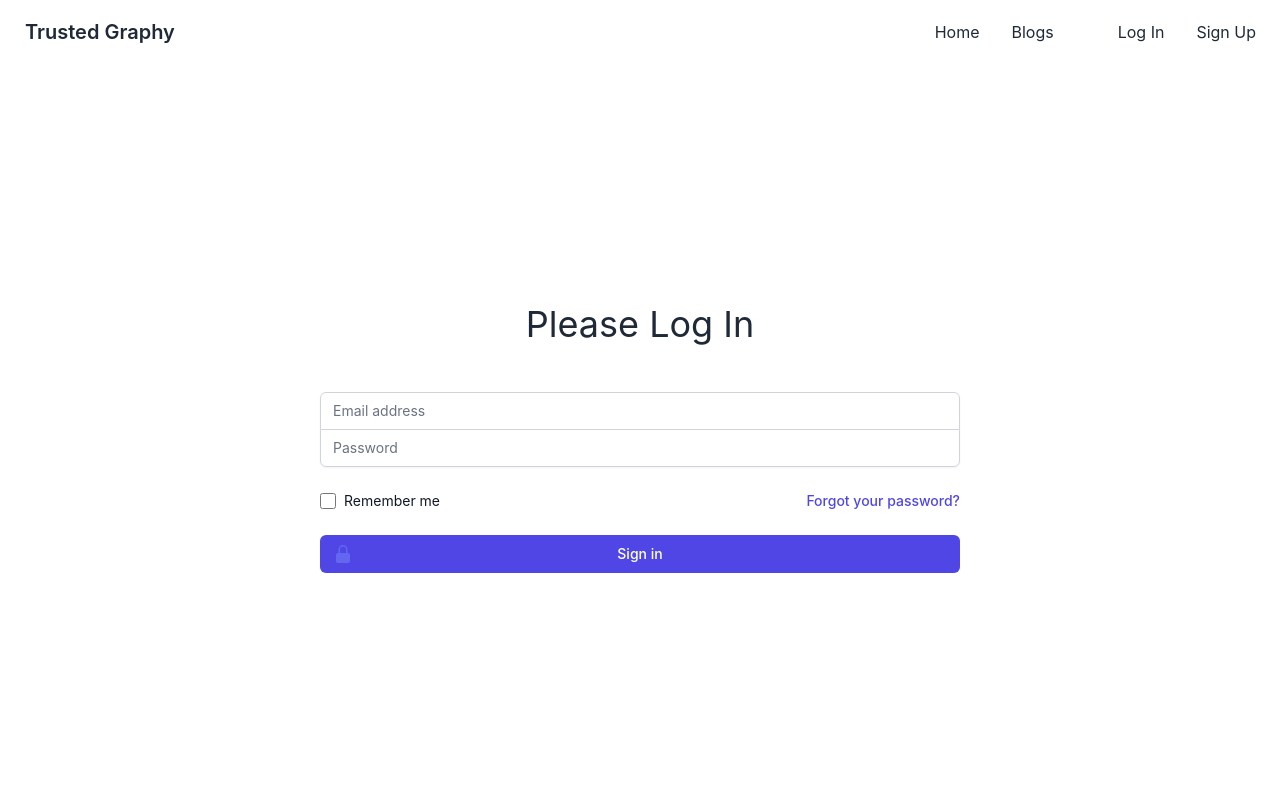
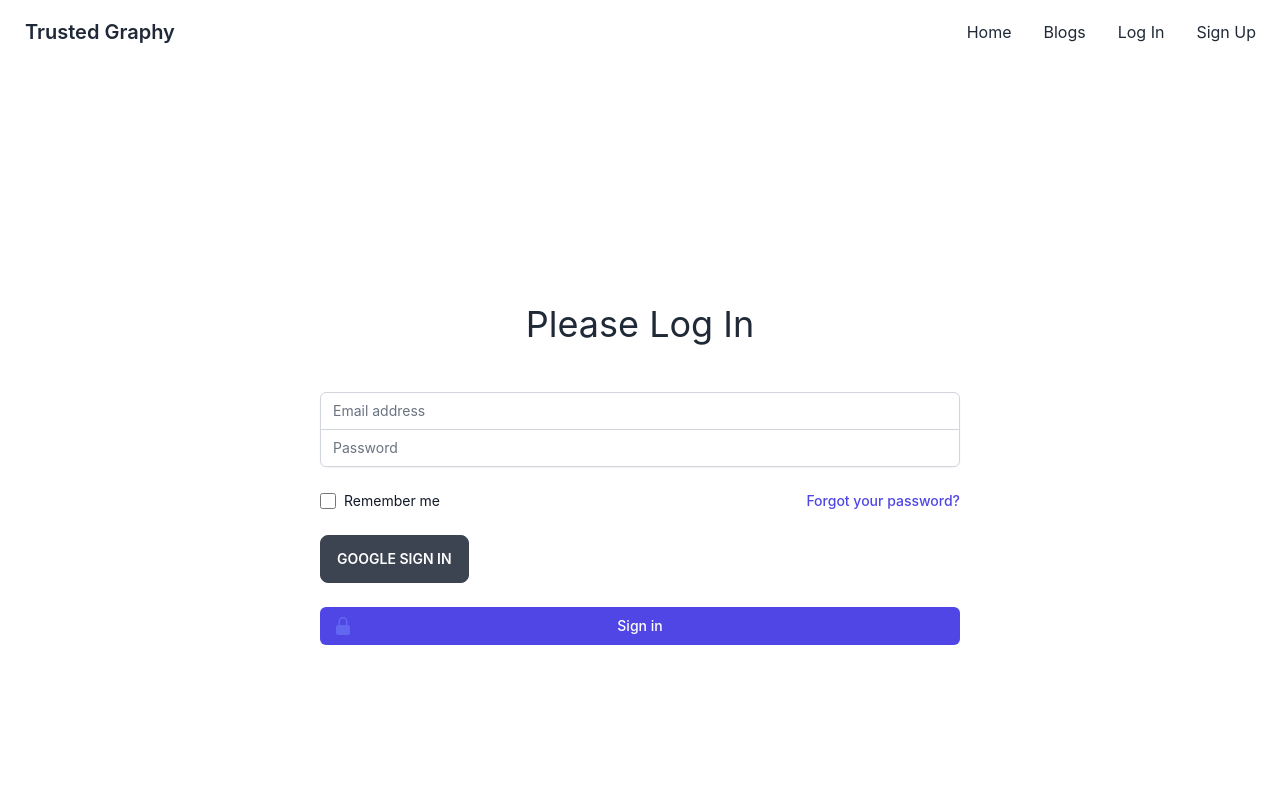
Before and after one commit to Rokibul-bd/trusted-graphy-client, a React (Create React App) app: page /login in a window 1280 px wide. Shown: the top 800 px of the page. Built offline with nearby package versions, Linux system fonts and the light colour scheme; no server answers.

Commit message:
google sign setup

```diff
--- a/src/contexts/AuthProvider/AuthProvider.js
+++ b/src/contexts/AuthProvider/AuthProvider.js
@@ -1,11 +1,16 @@
 import React, { createContext, useEffect, useState } from 'react';
-import { createUserWithEmailAndPassword, getAuth, onAuthStateChanged, signInWithEmailAndPassword, signOut } from 'firebase/auth'
+import { createUserWithEmailAndPassword, getAuth, GoogleAuthProvider, onAuthStateChanged, signInWithEmailAndPassword, signInWithPopup, signOut } from 'firebase/auth'
 import app from '../../firebase/firebase.config'
 export const AuthContext = createContext()
 const auth = getAuth(app)
 const AuthProvider = ({ children }) => {
     const [user, setUser] = useState(null);
-    const [loadding, setLoadding] = useState(true)
+    const [loadding, setLoadding] = useState(true);
+
+    const googleProvider = new GoogleAuthProvider();
+    const googleSignIn = () => {
+        signInWithPopup(auth, googleProvider)
+    }
     const createUser = (email, password) => {
         setLoadding(true)
         return createUserWithEmailAndPassword(auth, email, password)
@@ -33,7 +38,9 @@ const AuthProvider = ({ children }) => {
         logIn,
         loadding,
         user,
-        logOut
+        logOut,
+        googleSignIn
+
     }
 
     return (
--- a/src/pages/Login/LogIn.js
+++ b/src/pages/Login/LogIn.js
@@ -2,6 +2,7 @@ import React, { useContext, useState } from 'react';
 import { useLocation, useNavigate } from 'react-router-dom';
 import { AuthContext } from '../../contexts/AuthProvider/AuthProvider';
 import useTitle from '../../hooks/useTitle';
+import GoogleSign from '../Shared/GoogleSignButton/GoogleSign';
 
 const LogIn = () => {
     const { logIn } = useContext(AuthContext);
@@ -55,6 +56,9 @@ const LogIn = () => {
             </div>
             <p className='text-red-400'>{error}</p>
             <div>
+                <GoogleSign></GoogleSign>
+            </div>
+            <div>
                 <button type="submit" className="group relative flex w-full justify-center rounded-md border border-transparent bg-indigo-600 py-2 px-4 text-sm font-medium text-white hover:bg-indigo-700 focus:outline-none focus:ring-2 focus:ring-indigo-500 focus:ring-offset-2">
                     <span className="absolute inset-y-0 left-0 flex items-center pl-3">
                         <svg className="h-5 w-5 text-indigo-500 group-hover:text-indigo-400" xmlns="http://www.w3.org/2000/svg" viewBox="0 0 20 20" fill="currentColor" aria-hidden="true">
--- a/src/pages/Register/Register.js
+++ b/src/pages/Register/Register.js
@@ -2,6 +2,7 @@ import React, { useContext, useState } from 'react';
 import { Link, useNavigate } from 'react-router-dom';
 import { AuthContext } from '../../contexts/AuthProvider/AuthProvider';
 import useTitle from '../../hooks/useTitle';
+import GoogleSign from '../Shared/GoogleSignButton/GoogleSign';
 
 const Register = () => {
     const { createUser } = useContext(AuthContext)
@@ -60,7 +61,9 @@ const Register = () => {
                 </div>
                 <p className='text-red-400 mx-8'>{error}</p>
                 <small className='px-8 text-base'>Already haven account? <Link className='link-hover text-yellow-500' to="/login">Log In</Link> </small>
-
+                <div className='mx-12 my-12'>
+                    <GoogleSign></GoogleSign>
+                </div>
                 <div className="bg-gray-50 px-4 py-3 text-right sm:px-6">
                     <button type="submit" className="inline-flex justify-center rounded-md border border-transparent bg-indigo-600 py-2 px-4 text-sm font-medium text-white shadow-sm hover:bg-indigo-700 focus:outline-none focus:ring-2 focus:ring-indigo-500 focus:ring-offset-2">Sign Up</button>
                 </div>
--- /dev/null
+++ b/src/pages/Shared/GoogleSignButton/GoogleSign.js
@@ -0,0 +1,18 @@
+import React, { useContext } from 'react';
+import { AuthContext } from '../../../contexts/AuthProvider/AuthProvider';
+
+const GoogleSign = () => {
+    const { googleSignIn } = useContext(AuthContext)
+    const handleGoogleSignIn = () => {
+        googleSignIn()
+            .then(() => { })
+            .then(error => console.error(error))
+    }
+    return (
+        <div>
+            <button onClick={handleGoogleSignIn} className='btn'>Google Sign in</button>
+        </div>
+    );
+};
+
+export default GoogleSign;
--- a/src/pages/Shared/Header/Header.js
+++ b/src/pages/Shared/Header/Header.js
@@ -8,6 +8,7 @@ const Header = () => {
             .then(() => { })
             .catch(err => console.log(err))
     }
+
     return (
         <div>
             <div className="navbar bg-base">
@@ -18,10 +19,10 @@ const Header = () => {
                     <ul className="menu menu-horizontal p-0">
                         <li><Link to="/home">Home</Link></li>
                         <li><Link to="/blogs">Blogs</Link></li>
-                        <li><p>{user?.email}</p></li>
                         {
-                            user?.email ? <button onClick={handleLogOut} className='btn'>Log Out</button> : <><li><Link to="/login">Log In</Link></li>
-                                <li><Link to="/register">Sign Up</Link></li></>
+                            user?.email ? <><li><p>{user?.email}</p></li> : <button onClick={handleLogOut} className='btn'>Log Out</button></> : <><li><Link to="/login">Log In</Link></li>
+                                <li><Link to="/register">Sign Up</Link></li>
+                            </>
                         }
 
                     </ul>
```
